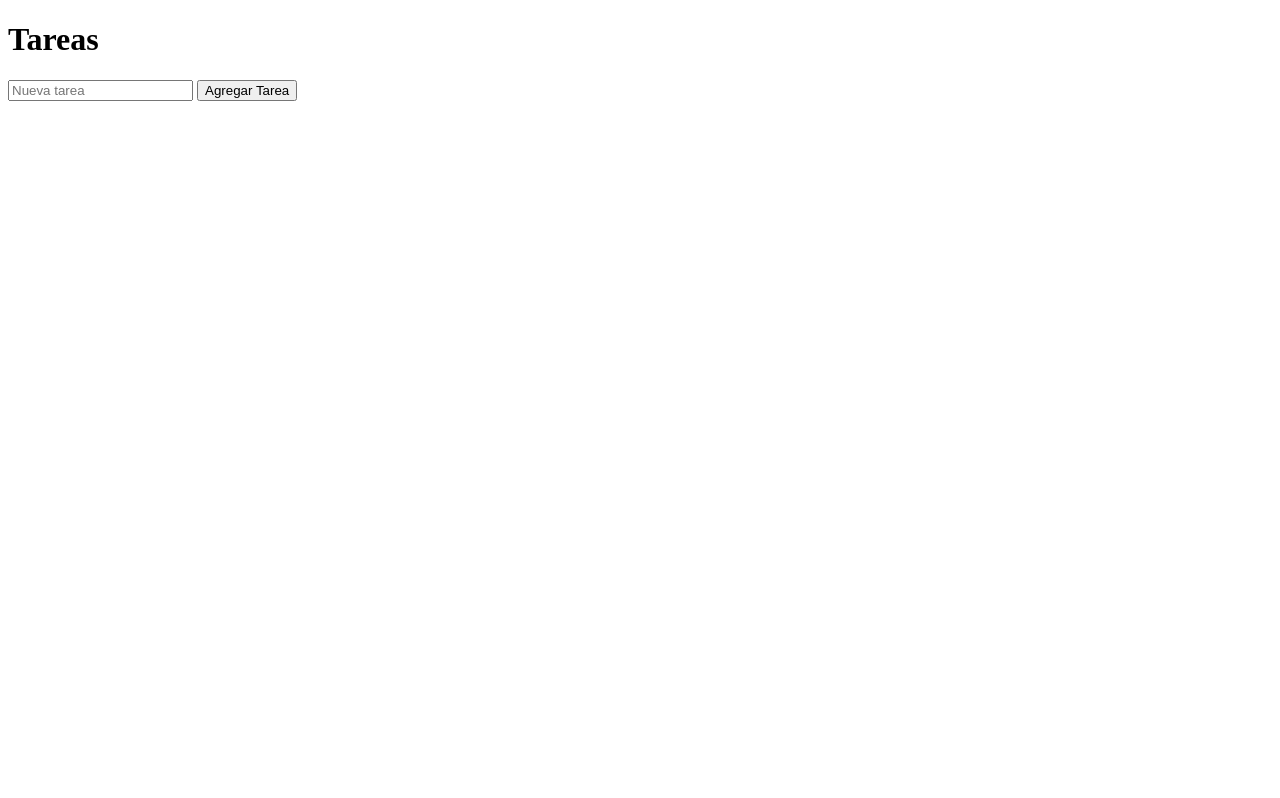
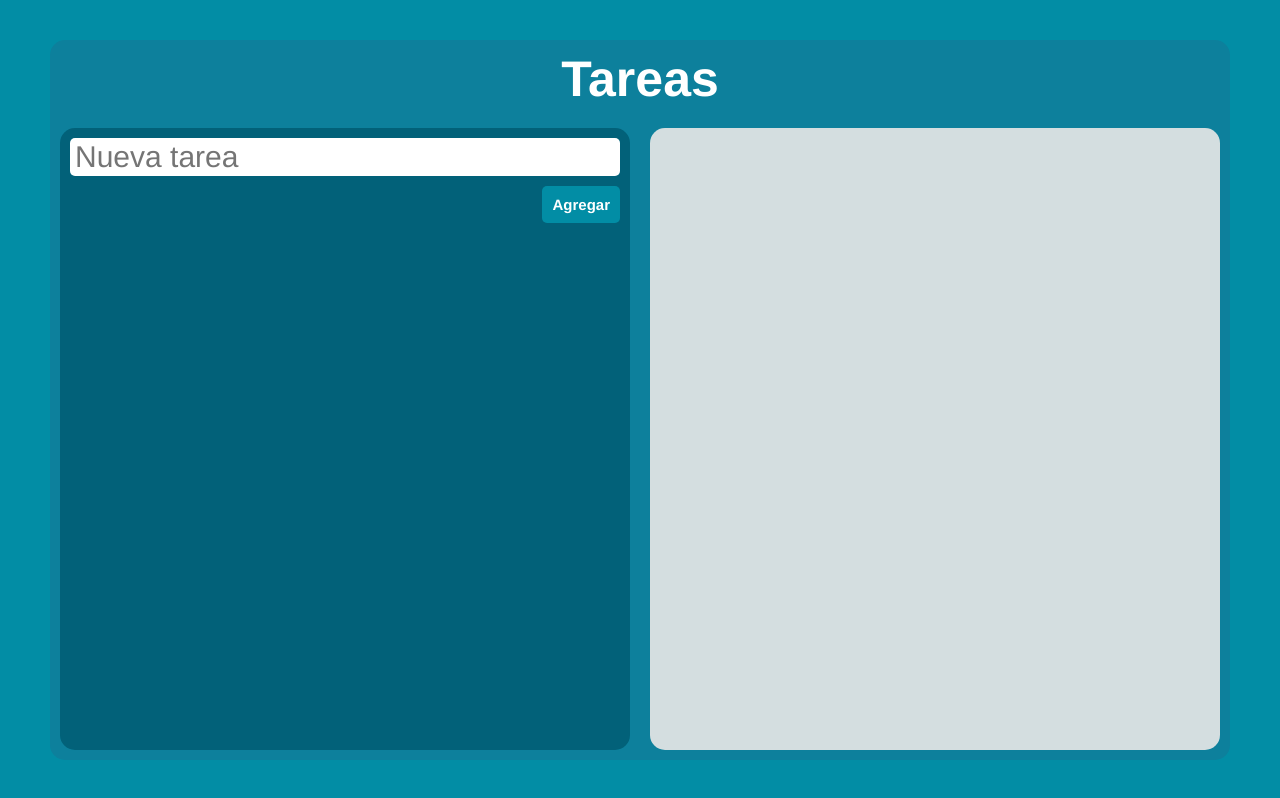
Before and after one commit to Osc823/EquipoJO, a plain HTML site: page Index.html in a window 1280 px wide. Drawn offline with Linux system fonts and the light colour scheme.

Commit message:
Trabajando en una vista sencilla, Unica funcion actual es la de crear una tarea

```diff
--- a/Index.html
+++ b/Index.html
@@ -1,22 +1,37 @@
 <!DOCTYPE html>
 <html lang="en">
+
 <head>
     <meta charset="UTF-8">
     <meta name="viewport" content="width=device-width, initial-scale=1.0">
     <link rel="stylesheet" href="./src/css/estilos.css">
     <title>ACTIVIDAD TAREAS</title>
 </head>
+
 <body>
+    <div class="content">
+        <div class="titulo">
+            <h1>Tareas</h1>
+        </div>
 
-    <h1>Tareas</h1>
+        <div class="form">
+            <form id="addTarea">
+                <input type="text" id="newTarea" placeholder="Nueva tarea" required>
+            <div class="botones">
+                <button class="btn" type="submit">Agregar</button>
+            </div>
 
-    <form id="addTarea">
-        <input type="text" id="newTarea" placeholder="Nueva tarea" required>
-        <button type="submit">Agregar Tarea</button>
-    </form>
 
-    <ul id="listaTareas"></ul>
+            </form>
+        </div>
+
+        <div class="lista">
+            <ul id="listaTareas"></ul>
+        </div>
+
+    </div>
 
     <script src="./src/js/index.js"></script>
 </body>
+
 </html>
--- a/src/css/estilos.css
+++ b/src/css/estilos.css
@@ -0,0 +1,100 @@
+* {
+    margin: 0;
+    padding: 0;
+    box-sizing: border-box;
+    font-family: 'Franklin Gothic Medium', 'Arial Narrow', Arial, sans-serif;
+}
+
+body {
+    width: 100%;
+    height: 100vh;
+    background: #028da5;
+    display: flex;
+    justify-content: center;
+    align-items: center;
+
+
+}
+
+.content {
+    display: grid;
+    grid-template-columns: 1fr 1fr;
+    /* Dos columnas de igual ancho */
+    grid-template-rows: auto 1fr;
+    /* Una fila para el título, y luego otra fila flexible para el contenido */
+
+    margin: 50px;
+    width: 100%;
+    min-height: 90vh;
+    background-color: #0d809c;
+    border-radius: 15px;
+}
+
+.titulo {
+    grid-column: 1/3;
+    text-align: center;
+    padding: 10px;
+
+    & h1 {
+        color: white;
+        font-weight: bold;
+        font-size: 50px;
+    }
+
+}
+
+.form {
+    grid-column: 1 / 2;
+    /* Ocupa la primera columna */
+    background-color: #026179;
+    margin: 10px;
+    padding: 10px;
+    border-radius: 15px;
+
+    & input {
+        width: 100%;
+        height: 38px;
+        border-radius: 5px;
+        border: none;
+        padding: 5px;
+        font-size: 30px;
+    }
+
+    & .botones{
+        margin-top: 10px;
+        display: flex;
+        justify-content: end;
+    }
+
+    & .btn{
+        background-color: #028da5;
+        color: white;
+        font-weight: bold;
+        padding: 10px;
+        border: none;
+        border-radius: 5px;
+        font-size: 15px;
+    }
+
+    & .btn:hover{
+        background-color: #0d809c;
+        color: white;
+       cursor: pointer;
+    }
+}
+
+.lista {
+    grid-column: 2 / 3;
+
+    background-color: #d4dee0;
+    margin: 10px;
+    padding: 10px;
+    border-radius: 15px;
+
+    & ul{
+        font-size: 32px;
+        text-decoration: none;
+        list-style: none;
+        color: #026179;
+    }
+}
```
